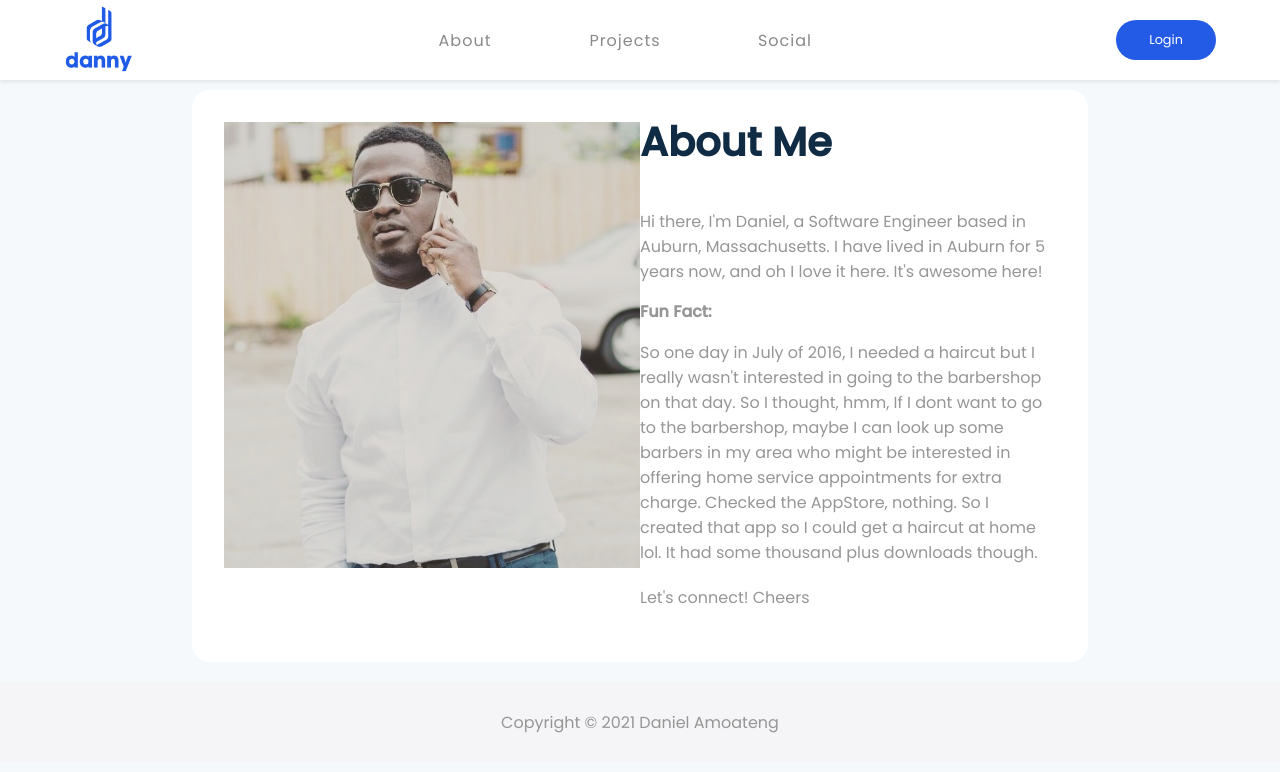
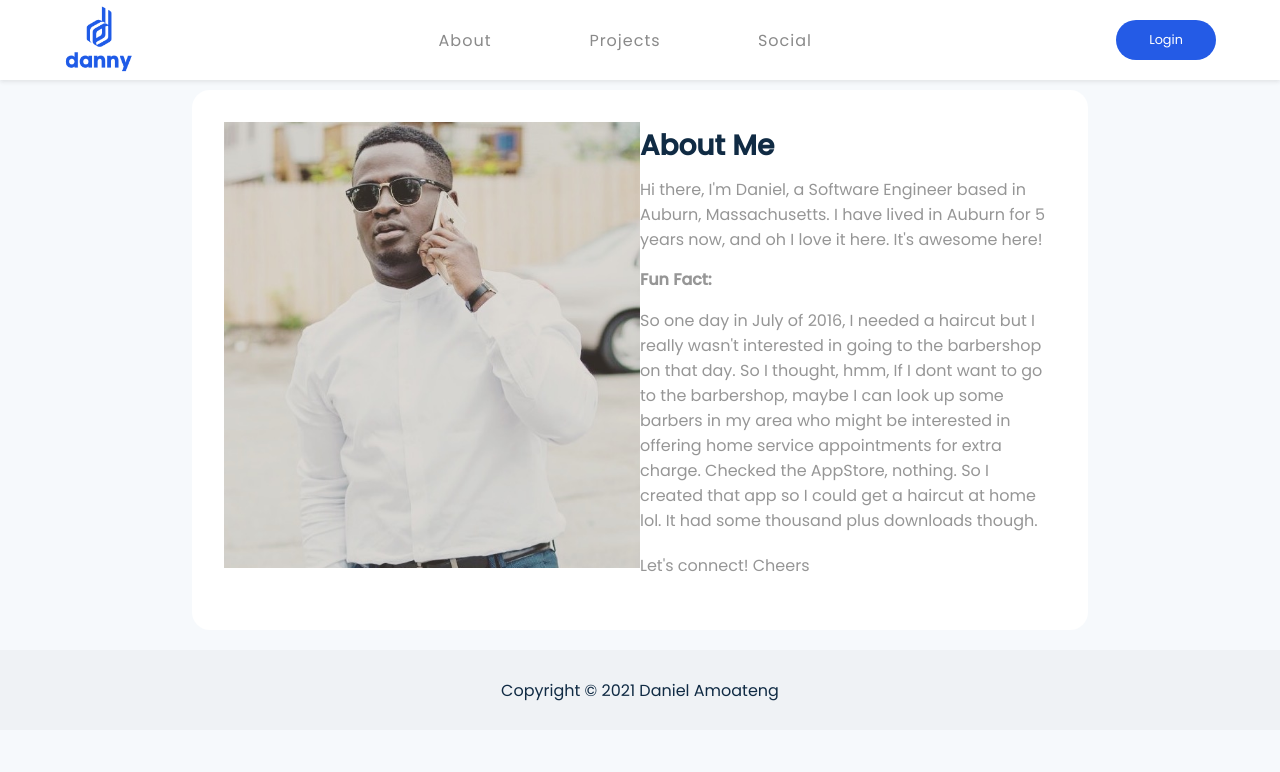
Before and after one commit to Danielamoateng1989/personalwebsite, a React (Create React App) app: page /aboutme in a window 1280 px wide. Shown: the top 772 px of the page. Built offline with nearby package versions, Linux system fonts and the light colour scheme.

Commit message:
Adjust footer text and background color

```diff
--- a/src/components/Aboutme.js
+++ b/src/components/Aboutme.js
@@ -9,9 +9,9 @@ const Aboutme = () => {
           <div className="grid grid--1x2">
               <img className="card-image" src={CardImage} alt="Daniel" />
               <div className="paragraph">
-                  <h2>About Me</h2>
+                  <h3 className="aboutMe">About Me</h3>
                   <br />
-                      <p className="para">
+                      <p className="para p1">
                        Hi there, I'm Daniel, a Software Engineer based in Auburn, Massachusetts. I have lived in Auburn for 5 years now,
                        and oh I love it here. It's awesome here!
                        </p>
--- a/src/index.css
+++ b/src/index.css
@@ -706,8 +706,7 @@ Styles
   bottom: 0;
   height: 80px;
   width: 100%;
-  background-color: #F5F5F7;
-  color: #96969A;
+  background-color:#EFF2F5;
   text-align: center;
 
   }
@@ -716,6 +715,8 @@ Styles
     margin-top: 20px;
     text-align: center;
     padding: 28px;
+      color: var(--color-body);
+
   }
 
 .container {
@@ -817,4 +818,15 @@ Styles
 
 .para {
   font-size: 1rem;
+  margin-top: 10px;
 }
+
+.para.p1 {
+  font-size: 1rem;
+  margin-top: -30px;
+}
+
+
+.aboutMe {
+  padding-top: 10px;
+}
```
